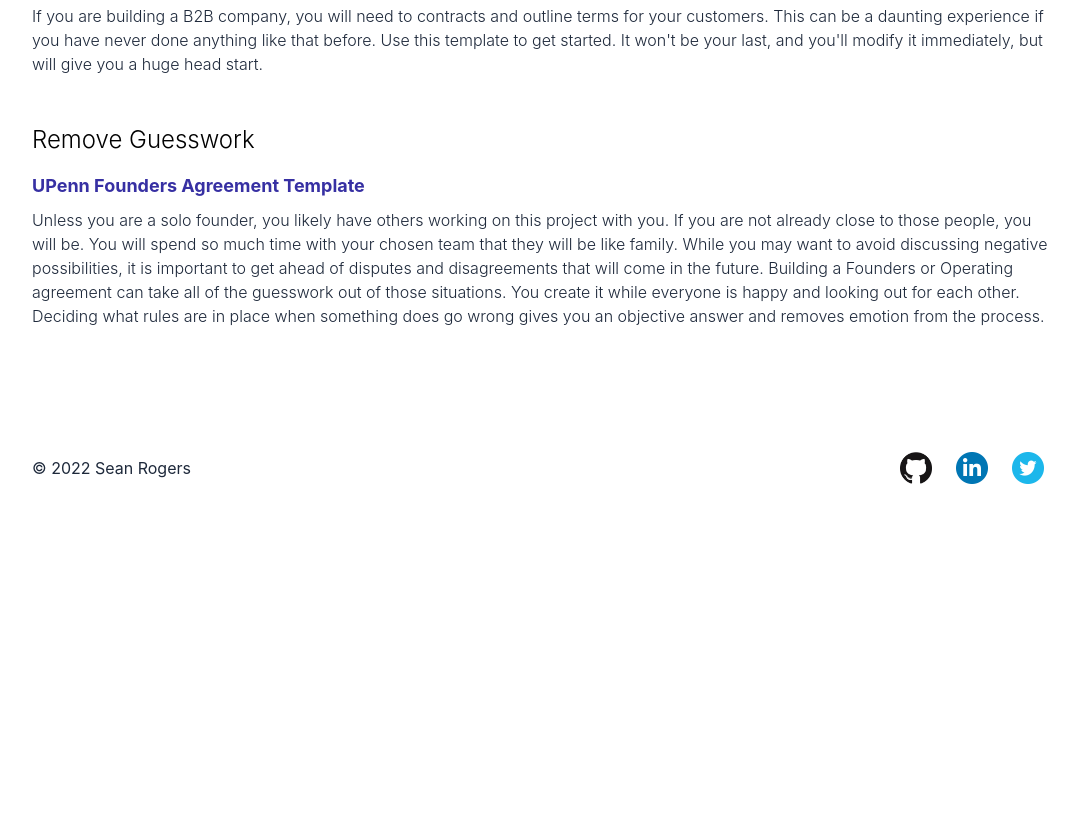
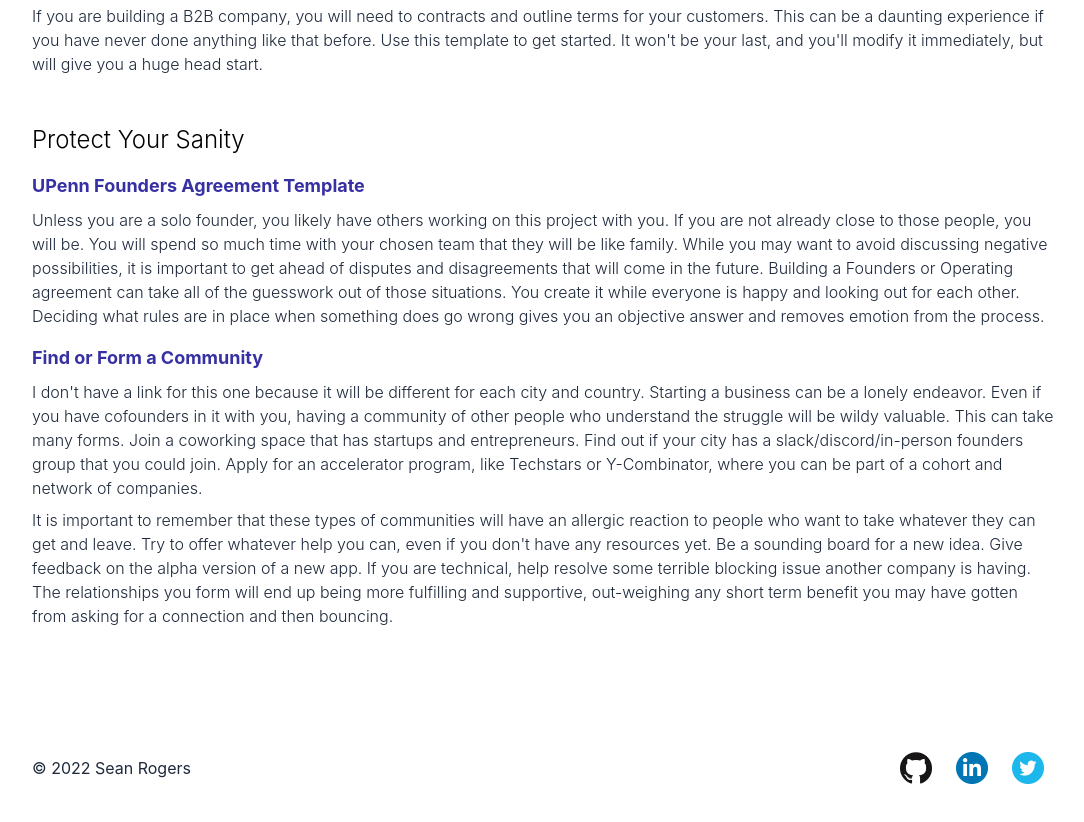
Before and after one commit to Bonitis/seanrogers-dev-next, a Next.js app: page /hello-founders in a window 1280 px wide. Shown: the part 1680-2502 px from the top of the page, without its empty margins (96-1180 px from the left). Before the commit the page ends 2224 px from the top, so only its background shows below. Built offline with nearby package versions, Linux system fonts and the light colour scheme.

Commit message:
moar content

```diff
--- a/pages/hello-founders/index.tsx
+++ b/pages/hello-founders/index.tsx
@@ -9,7 +9,9 @@
   return (
     <div>
       <Head>
-        <title>Helping you survive starting your first company or joining a startup</title>
+        <title>
+          Helping you survive starting your first company or joining a startup
+        </title>
         <meta name="description" content={DESCRIPTION} />
         <meta
           name="keywords"
@@ -17,7 +19,10 @@
         />
         <link rel="icon" href="/favicon.ico" />
         <link rel="canonical" href="https://seanrogers.dev/hello-founders" />
-        <meta property="og:url" content="https://seanrogers.dev/hello-founders" />
+        <meta
+          property="og:url"
+          content="https://seanrogers.dev/hello-founders"
+        />
         <meta property="og:type" content="website" />
         <meta property="og:title" content="Survive your first startup" />
         <meta property="og:description" content={DESCRIPTION} />
@@ -27,7 +32,10 @@
         />
         <meta name="twitter:card" content="summary_large_image" />
         <meta property="twitter:domain" content="seanrogers.dev" />
-        <meta property="twitter:url" content="https://seanrogers.dev/hello-founders" />
+        <meta
+          property="twitter:url"
+          content="https://seanrogers.dev/hello-founders"
+        />
         <meta name="twitter:title" content="Survive your first startup" />
         <meta name="twitter:description" content={DESCRIPTION} />
         <meta
@@ -77,23 +85,25 @@
             information.
           </p>
           <p className="mb-2 font-light dark:text-white">
-            This is a list of the boring stuff. The things you wouldn&apos;t think of
-            on your own, but wish you had. It isn&apos;t about product-market fit how
-            to do pricing, or building scalable tech. There are smarter people
-            than me putting out content about those topics all over the place
-            and I encourage you to seek them out. Instead, this is about
-            surfacing the little details that will make it feel like you&apos;re a
-            serial entrepreneur even though you have no idea what you&apos;re doing.
+            This is a list of the boring stuff. The things you wouldn&apos;t
+            think of on your own, but wish you had. It isn&apos;t about
+            product-market fit how to do pricing, or building scalable tech.
+            There are smarter people than me putting out content about those
+            topics all over the place and I encourage you to seek them out.
+            Instead, this is about surfacing the little details that will make
+            it feel like you&apos;re a serial entrepreneur even though you have
+            no idea what you&apos;re doing.
           </p>
           <h2 className="mt-8 text-2xl font-light dark:text-white">
             Free Stuff
           </h2>
           <p className="mb-2 font-light dark:text-white">
             Did you know that all the big tech companies have programs to give
-            you free stuff in the hopes that your startup takes off and you&apos;ll
-            be locked in to their services? Let&apos;s exploit that. Here are some of
-            those programs that you can use to get resources or credits so that
-            you can survive a little longer without giving away all your equity.
+            you free stuff in the hopes that your startup takes off and
+            you&apos;ll be locked in to their services? Let&apos;s exploit that.
+            Here are some of those programs that you can use to get resources or
+            credits so that you can survive a little longer without giving away
+            all your equity.
           </p>
           <div className="grid grid-cols-1 gap-4 lg:grid-cols-2">
             <FreeStuff
@@ -149,9 +159,12 @@
                 Build a Financial Model
               </a>
               <p className="mt-2 font-light text-slate-800 dark:text-white">
-                Troy Henikoff from MATH Venture Partners put together an amazing series on building a financial model, and why it is important
-                for founders to build one from scratch. While this is an incredibly useful tool for communicating with investors, it also forces
-                you to think about all of your assumptions and gives your a framework for proving if they are correct.
+                Troy Henikoff from MATH Venture Partners put together an amazing
+                series on building a financial model, and why it is important
+                for founders to build one from scratch. While this is an
+                incredibly useful tool for communicating with investors, it also
+                forces you to think about all of your assumptions and gives your
+                a framework for proving if they are correct.
               </p>
             </div>
             <div>
@@ -164,10 +177,15 @@
                 Venture Deals
               </a>
               <p className="mt-2 font-light text-slate-800 dark:text-white">
-                This book was written by Brad Feld, a cofounder of Techstars, and was required reading for the program. Ever since I read it I have
-                recommended it to anyone starting a company or even joining a startup. Funding a company is an entire world of new vocabulary and concepts.
-                Reading Venture Deals is the fastest way to understand the mechanics of venture funding for both founders and employees. If you are looking
-                to join a startup, this will help you ask the right questions to evaluate the equity part of your compensation.
+                This book was written by Brad Feld, a cofounder of Techstars,
+                and was required reading for the program. Ever since I read it I
+                have recommended it to anyone starting a company or even joining
+                a startup. Funding a company is an entire world of new
+                vocabulary and concepts. Reading Venture Deals is the fastest
+                way to understand the mechanics of venture funding for both
+                founders and employees. If you are looking to join a startup,
+                this will help you ask the right questions to evaluate the
+                equity part of your compensation.
               </p>
             </div>
             <div>
@@ -180,13 +198,16 @@
                 Y-Combinator Sales Agreement Template
               </a>
               <p className="mt-2 font-light text-slate-800 dark:text-white">
-                If you are building a B2B company, you will need to contracts and outline terms for your customers. This can be a daunting experience
-                if you have never done anything like that before. Use this template to get started. It won&apos;t be your last, and you&apos;ll modify it immediately,
-                but will give you a huge head start.
+                If you are building a B2B company, you will need to contracts
+                and outline terms for your customers. This can be a daunting
+                experience if you have never done anything like that before. Use
+                this template to get started. It won&apos;t be your last, and
+                you&apos;ll modify it immediately, but will give you a huge head
+                start.
               </p>
             </div>
             <h2 className="mt-8 text-2xl font-light dark:text-white">
-            Remove Guesswork
+              Protect Your Sanity
             </h2>
             <div className="grid grid-cols-1 gap-4">
               <div>
@@ -199,12 +220,47 @@
                   UPenn Founders Agreement Template
                 </a>
                 <p className="mt-2 font-light text-slate-800 dark:text-white">
-                Unless you are a solo founder, you likely have others working on this project with you. If you are not already close to those
-                people, you will be. You will spend so much time with your chosen team that they will be like family. While you may want to
-                avoid discussing negative possibilities, it is important to get ahead of disputes and disagreements that will come in the future.
-                Building a Founders or Operating agreement can take all of the guesswork out of those situations. You create it while everyone
-                is happy and looking out for each other. Deciding what rules are in place when something does go wrong gives you an objective
-                answer and removes emotion from the process.
+                  Unless you are a solo founder, you likely have others working
+                  on this project with you. If you are not already close to
+                  those people, you will be. You will spend so much time with
+                  your chosen team that they will be like family. While you may
+                  want to avoid discussing negative possibilities, it is
+                  important to get ahead of disputes and disagreements that will
+                  come in the future. Building a Founders or Operating agreement
+                  can take all of the guesswork out of those situations. You
+                  create it while everyone is happy and looking out for each
+                  other. Deciding what rules are in place when something does go
+                  wrong gives you an objective answer and removes emotion from
+                  the process.
+                </p>
+              </div>
+              <div>
+                <div className="rounded-lg text-lg font-bold text-indigo-800 transition-colors dark:text-white">
+                  Find or Form a Community
+                </div>
+                <p className="mt-2 font-light text-slate-800 dark:text-white">
+                  I don't have a link for this one because it will be different
+                  for each city and country. Starting a business can be a lonely
+                  endeavor. Even if you have cofounders in it with you, having a
+                  community of other people who understand the struggle will be
+                  wildy valuable. This can take many forms. Join a coworking
+                  space that has startups and entrepreneurs. Find out if your
+                  city has a slack/discord/in-person founders group that you
+                  could join. Apply for an accelerator program, like Techstars
+                  or Y-Combinator, where you can be part of a cohort and network
+                  of companies.
+                </p>
+                <p className="mt-2 font-light text-slate-800 dark:text-white">
+                  It is important to remember that these types of communities
+                  will have an allergic reaction to people who want to take
+                  whatever they can get and leave. Try to offer whatever help
+                  you can, even if you don't have any resources yet. Be a
+                  sounding board for a new idea. Give feedback on the alpha
+                  version of a new app. If you are technical, help resolve some
+                  terrible blocking issue another company is having. The
+                  relationships you form will end up being more fulfilling and
+                  supportive, out-weighing any short term benefit you may have
+                  gotten from asking for a connection and then bouncing.
                 </p>
               </div>
             </div>
--- a/src/components/FreeStuff.tsx
+++ b/src/components/FreeStuff.tsx
@@ -19,9 +19,10 @@
           height: 'auto',
           objectFit: 'contain',
           objectPosition: 'top',
+          marginRight: '8px',
         }}
       />
-      <div className="ml-4">
+      <div className="flex flex-col">
         <a
           href={url}
           target="_blank"
```
Lines whose indentation alone changed are shown as unchanged.
